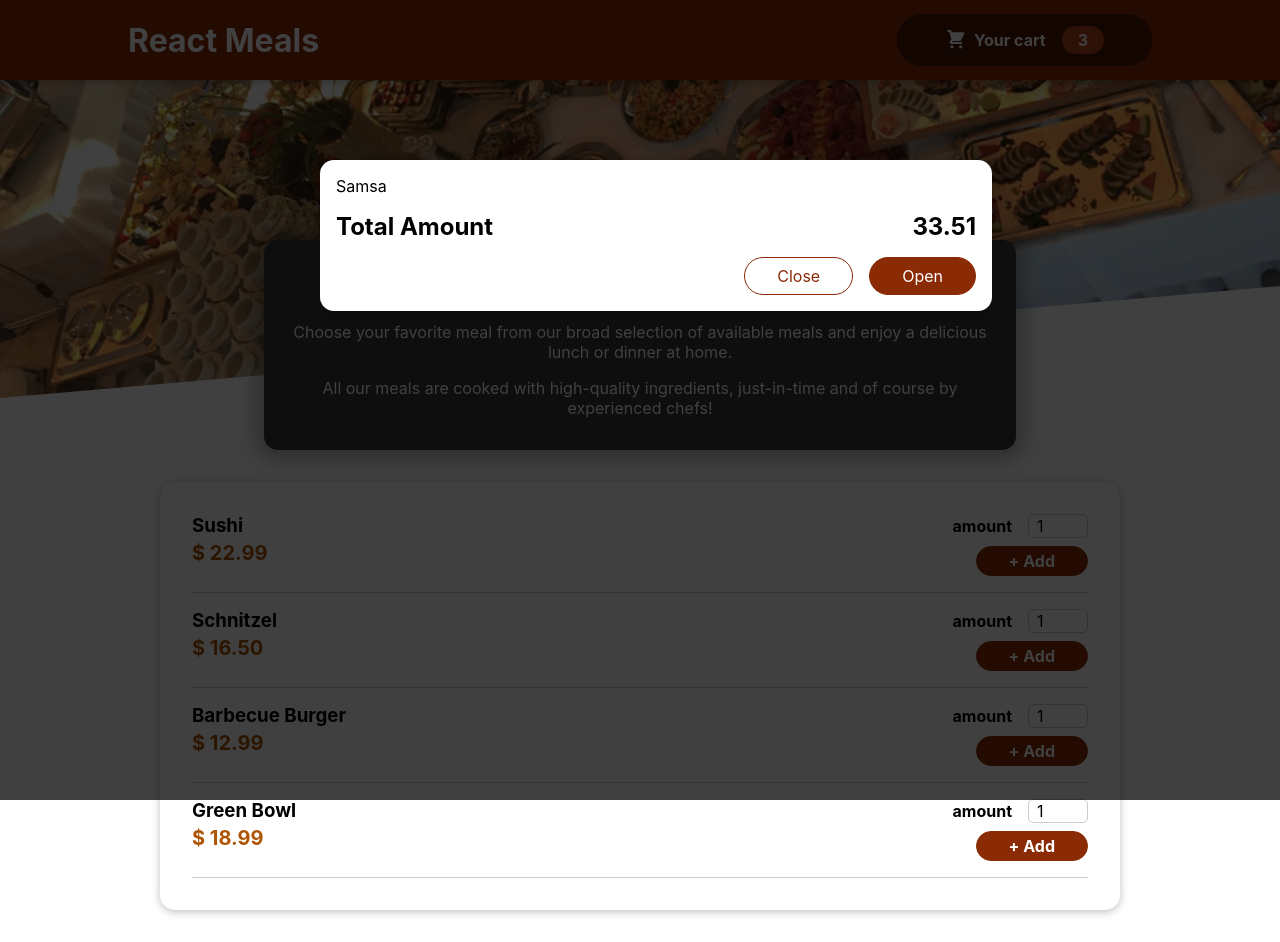
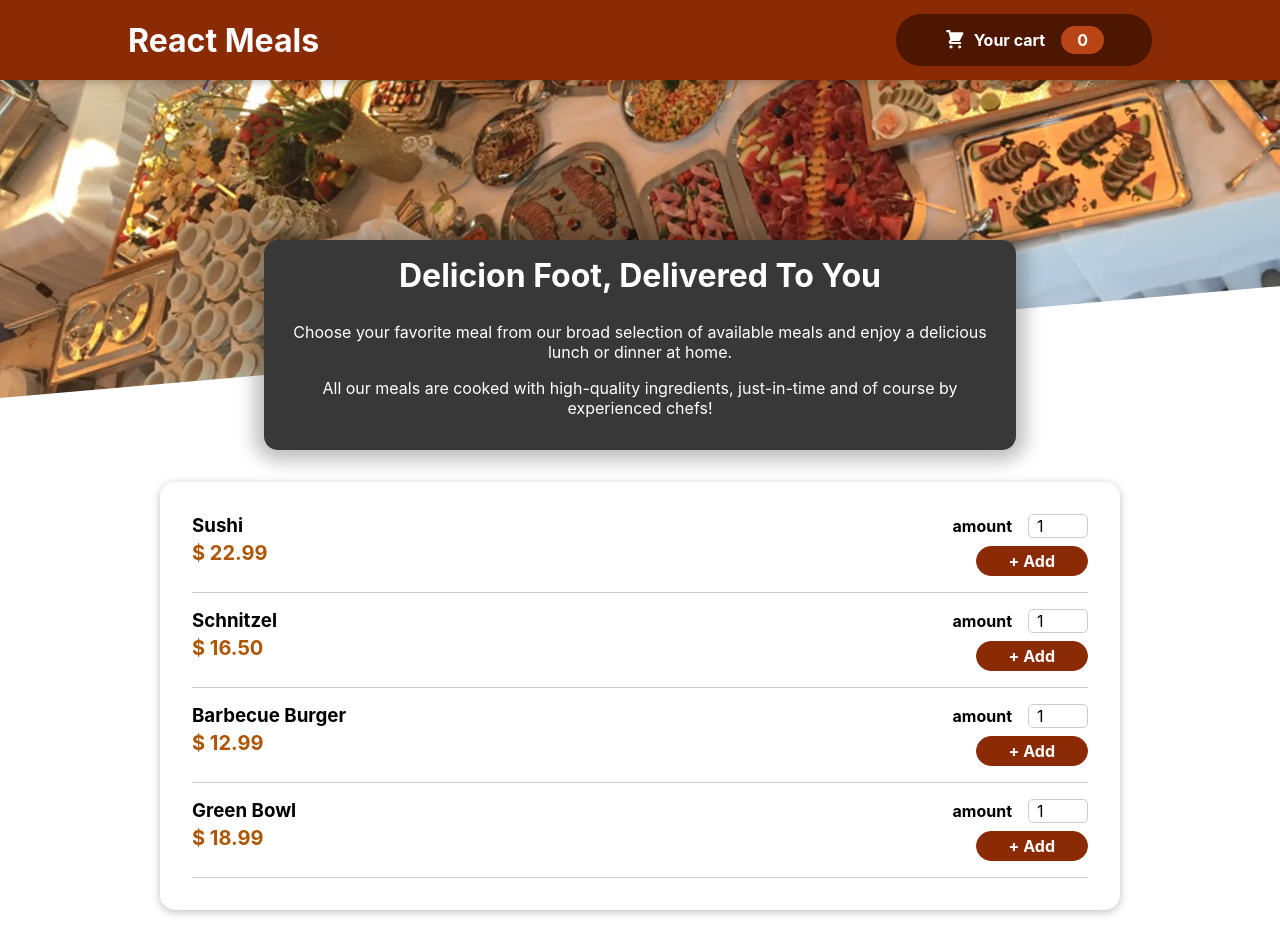
Before and after one commit to Belekko/order-basket, a React (Create React App) app: page / in a window 1280 px wide. Built offline with nearby package versions, Linux system fonts and the light colour scheme.

Commit message:
someLogic

```diff
--- a/src/App.js
+++ b/src/App.js
@@ -1,21 +1,31 @@
 import './App.css';
-import React, { Fragment , } from 'react'
+import React, { Fragment , useState } from 'react'
 import Header from './components/Layout/Header';
 import Meals from './components/Meals/Meals';
 import Cart from './components/Cart/Cart';
+import CartProvider from './store/CartProvider';
 
 
 function App() {
+  const [cartIsShown, setCartIsShown]= useState(false)
+  const showCartHandler = ()=>{
+    setCartIsShown(true)
+  }
+
+  const hideCartHandler = ()=>{
+    setCartIsShown(false)
+  }
 
   return (
 
-    <Fragment>
-      <Cart/>
-     <Header/>
+    <CartProvider>
+
+      {cartIsShown && <Cart onCloseCart={hideCartHandler} />}
+     <Header onShowCart={showCartHandler} />
      <main>
        <Meals/>
      </main>
-    </Fragment>
+    </CartProvider>
   );
 }
 
--- a/src/components/Cart/Cart.jsx
+++ b/src/components/Cart/Cart.jsx
@@ -5,18 +5,18 @@ const Cart = (props) => {
   const cartItem = (
     <ul className={classes['cart-items']}>
       {[{ id: 'c1', name: 'Samsa', amount: 2, price: 12.99 }].map((el)=>
-      (<li>{el.name}</li>))}
+      (<li key={el.id}>{el.name}</li>))}
       </ul>
   )
   return (
-    <Modal>
+    <Modal onCloseCart={props.onCloseCart}>
       {cartItem}
       <div className={classes.total}>
         <span>Total Amount</span>
         <span>33.51</span>
       </div>
       <div className={classes.actions}>
-        <button className={classes['button--alt']}>Close</button>
+        <button className={classes['button--alt']} onClick={props.onCloseCart}>Close</button>
         <button className={classes.button}>Open</button>
       </div>
     </Modal>
--- a/src/components/Layout/Header.jsx
+++ b/src/components/Layout/Header.jsx
@@ -3,12 +3,12 @@ import classes from './Header.module.css';
 import mealsImage from '../../assets/meals.jpg'
 import HeaderCartButton from './HeaderCartButton';
 
-const Header = () => {
+const Header = (props) => {
   return (
     <>
       <header className={classes.header}>
         <h1>React Meals</h1>
-        <HeaderCartButton/>
+        <HeaderCartButton onClick={props.onShowCart} />
       </header>
       <div className={classes['main-image']}>
         <img src={mealsImage} alt='food'/>
--- a/src/components/Layout/HeaderCartButton.jsx
+++ b/src/components/Layout/HeaderCartButton.jsx
@@ -1,15 +1,23 @@
-import React from 'react';
+import React, { useContext } from 'react';
+import { CartContext } from '../../store/cart-context';
 import CartIcon from '../Cart/CartIcon';
 import classes from './HeaderCartButton.module.css';
 
-const HeaderCartButton = () => {
+const HeaderCartButton = (props) => {
+  const cartCtx = useContext(CartContext);
+  const numberOfCartItems = cartCtx.items.reduce((currNumber, item) => {
+    return currNumber + item.totalAmount;
+  },0);
+
+
   return (
-    <button className={classes.button}>
+    <button className={classes.button} onClick={props.onClick}>
       <span className={classes.icon}>
         <CartIcon />
       </span>
       <span>Your cart</span>
-      <span className={classes.badge}>3</span>
+
+      <span className={classes.badge}>{numberOfCartItems}</span>
     </button>
   );
 };
--- a/src/components/Meals/MealItem/MealItem.jsx
+++ b/src/components/Meals/MealItem/MealItem.jsx
@@ -1,9 +1,20 @@
 import classes from './MealItem.module.css';
-import React from 'react';
+import React, { useContext, } from 'react';
 import MealItemForm from './MealItemForm';
+import { CartContext } from '../../../store/cart-context';
 
 const MealsItem = (props) => {
-  const price= `$ ${props.price.toFixed(2)}`
+  const cartCtx = useContext(CartContext);
+  const addToCartHandler = (amount) => {
+    cartCtx.addItem({
+      id: props.id,
+      name: props.name,
+      amount: amount,
+      price: props.price,
+    });
+  };
+
+  const price = `$ ${props.price.toFixed(2)}`;
   return (
     <li className={classes.meal}>
       <div>
@@ -11,7 +22,9 @@ const MealsItem = (props) => {
         <div className={classes.description}>{props.discription}</div>
         <div className={classes.price}>{price}</div>
       </div>
-      <div><MealItemForm/></div>
+      <div>
+        <MealItemForm id={props.id} onAmountAdd={addToCartHandler} />
+      </div>
     </li>
   );
 };
--- a/src/components/Meals/MealItem/MealItemForm.jsx
+++ b/src/components/Meals/MealItem/MealItemForm.jsx
@@ -1,10 +1,28 @@
-import React from 'react';
+import React, { useRef,useState } from 'react';
 import Input from '../../UI/Input';
 import classes from './MealItemForm.module.css';
 const MealItemForm = (props) => {
+  const amountInputRef = useRef();
+  const [amountIsValid, setAmountIsValid] = useState(true);
+
+  const submitHandler = (event) => {
+    event.preventDefault();
+
+    const enteredAmount = amountInputRef.current.value;
+    const enteredAmountNumber = +enteredAmount;
+
+    if (enteredAmount.trim().length === 0 || enteredAmountNumber < 1 || enteredAmountNumber > 5) {
+      setAmountIsValid(false);
+      return;
+    }
+
+    props.onAmountAdd(enteredAmountNumber);
+  };
+
   return (
-    <form className={classes.form}>
+    <form className={classes.form} onSubmit={submitHandler}>
       <Input
+        ref={amountInputRef}
         label='amount'
         input={{
           id: 'amount_' + props.id,
@@ -16,6 +34,7 @@ const MealItemForm = (props) => {
         }}
       />
       <button>+ Add</button>
+      {!amountIsValid && <p>Please enter a vald amount (1- 5) </p>}
     </form>
   );
 };
--- a/src/components/UI/Input.jsx
+++ b/src/components/UI/Input.jsx
@@ -1,12 +1,12 @@
-import React from 'react';
+import React, { forwardRef } from 'react';
 import classes from './input.module.css';
-const Input = (props) => {
+const Input = forwardRef((props,ref) => {
   return (
     <div className={classes.input}>
       <label htmlFor={props.input.id}>{props.label}</label>
-      <input {...props.input} />
+      <input ref={ref} {...props.input} />
     </div>
   );
-};
+})
 
 export default Input;
--- a/src/components/UI/Modal.jsx
+++ b/src/components/UI/Modal.jsx
@@ -3,7 +3,7 @@ import { createPortal } from 'react-dom';
 import classes from './Modal.module.css';
 
 const Backdrop = (props) => {
-  return <div className={classes.backdrop}></div>;
+  return <div className={classes.backdrop} onClick={props.onClick}></div>;
 };
 
 const ModalOverlay = (props) => {
@@ -20,7 +20,7 @@ const Modal = (props) => {
 
   return (
     <>
-      {createPortal(<Backdrop />, portalElement)}
+      {createPortal(<Backdrop onClick={props.onCloseCart} />, portalElement)}
       {createPortal(<ModalOverlay>{props.children}</ModalOverlay>, portalElement)}
     </>
   );
--- /dev/null
+++ b/src/store/CartProvider.js
@@ -0,0 +1,44 @@
+import { useReducer } from 'react';
+import { CartContext } from './cart-context';
+
+const defaultCartState = {
+  items: [],
+  totalAmount: 0,
+};
+
+const cartReducer = (prevState, action) => {
+  console.log(action)
+  if (action.type === 'ADD') {
+    const updatedItems = prevState.items.concat(action.item);
+
+    const updatedTotalAmount = prevState.totalAmount + action.item.price * action.item.amount;
+
+    return {
+      items: updatedItems,
+      totalAmount: updatedTotalAmount,
+    };
+  }
+
+  return defaultCartState;
+};
+
+const CartProvider = (props) => {
+  const [cartState, dispatchCart] = useReducer(cartReducer, defaultCartState);
+
+  const addItemToCartHandler = (item) => {
+    dispatchCart({ type: 'ADD', item: item });
+  };
+
+  const removeItemFromCartHandler = (id) => {};
+
+  const cartContext = {
+    items: cartState.items,
+    totalAmount: 0,
+    addItem: addItemToCartHandler,
+    removeItem: removeItemFromCartHandler,
+  };
+
+  return <CartContext.Provider value={cartContext}>{props.children}</CartContext.Provider>;
+};
+
+export default CartProvider;
--- /dev/null
+++ b/src/store/cart-context.js
@@ -0,0 +1,8 @@
+import React from 'react';
+
+export const CartContext = React.createContext({
+  items: [],
+  totalAmount: 0,
+  addItem: (item) => {},
+  removeItem: (id) => {},
+});
```
